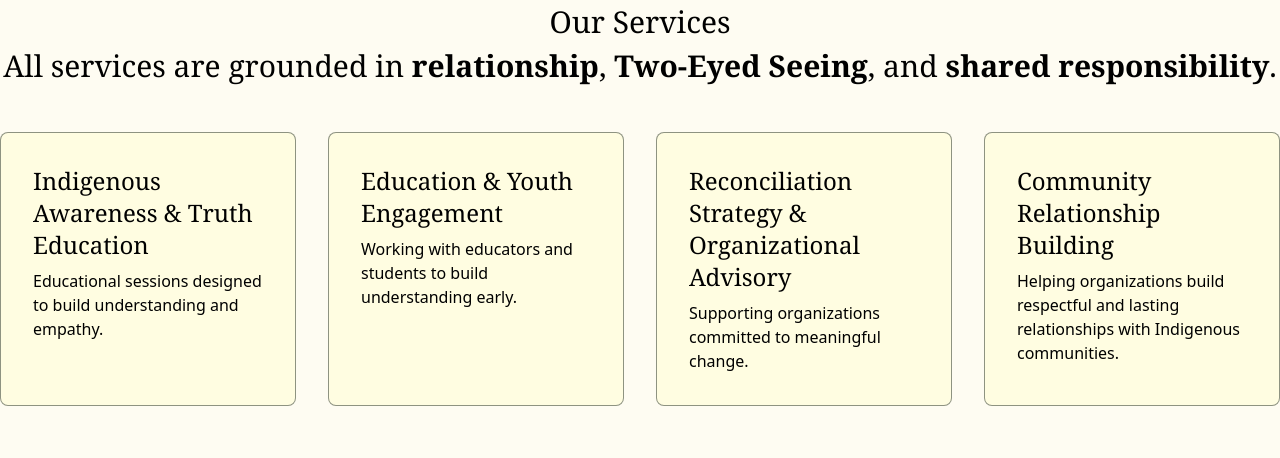
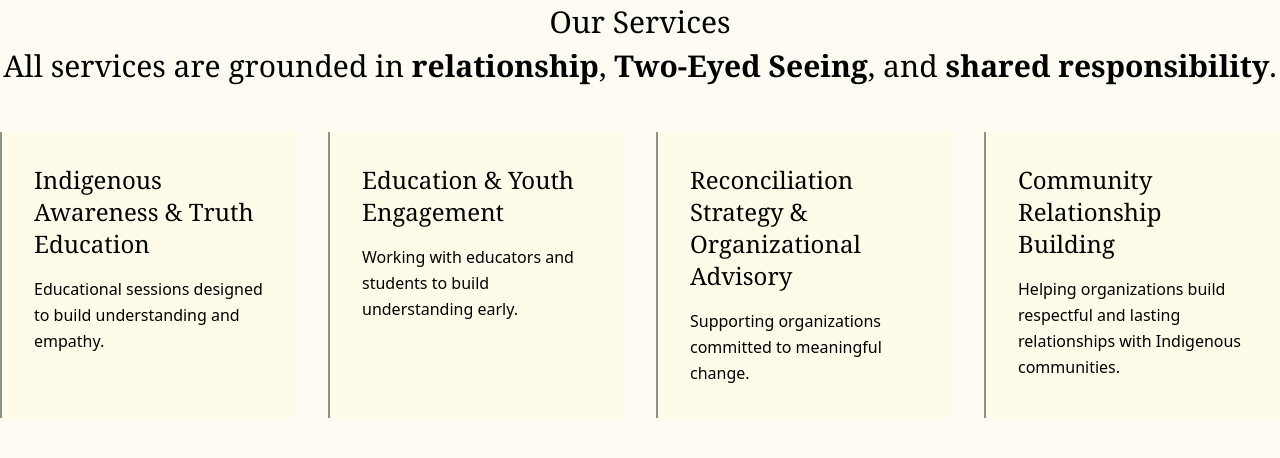
Before and after one commit to MastracciN/eli-consulting, a React (Vite) app: page / in a window 1280 px wide. Shown: the part 860-1318 px from the top of the page. Built offline with nearby package versions, Linux system fonts and the light colour scheme.

Commit message:
updated services section styling on home page

```diff
--- a/src/pages/Home.jsx
+++ b/src/pages/Home.jsx
@@ -31,22 +31,26 @@ const Home = () => {
                         <h2 className='text-3xl font-serif'>Our Services</h2>
                         <p className='text-3xl font-serif'>All services are grounded in <b>relationship</b>, <b>Two-Eyed Seeing</b>, and <b>shared responsibility</b>.</p>
                         <div className='flex flex-col md:flex-row mt-10 md:space-x-8 space-y-8 md:space-y-0 max-w-[1400px]'>
-                            <div className='flex flex-col flex-1 space-y-2 p-8 rounded-lg transition-all duration-300 bg-crm hover:bg-black/10 hover:shadow-xl border-1 border-dg/50'>
+                            <div className='flex flex-col flex-1 space-y-4 p-8 transition-all duration-300 bg-crm/50
+                            hover:-translate-y-1 hover:shadow-2xl hover:bg-crm leading-relaxed border-l-2 border-dg/50'>
                                 <p className='text-2xl font-serif'>Indigenous Awareness & Truth Education</p>
                                 <p>Educational sessions designed to build understanding and empathy.</p>
                             </div>
 
-                            <div className='flex flex-col flex-1 space-y-2 p-8 rounded-lg transition-all duration-300 bg-crm hover:bg-black/10 hover:shadow-xl border-1 border-dg/50'>
+                            <div className='flex flex-col flex-1 space-y-4 p-8 transition-all duration-300 bg-crm/50
+                            hover:-translate-y-1 hover:shadow-2xl hover:bg-crm leading-relaxed border-l-2 border-dg/50'>
                                 <p className='text-2xl font-serif'>Education & Youth Engagement</p>
                                 <p>Working with educators and students to build understanding early.</p>
                             </div>
 
-                            <div className='flex flex-col flex-1 space-y-2 p-8 rounded-lg transition-all duration-300 bg-crm hover:bg-black/10 hover:shadow-xl border-1 border-dg/50'>
+                            <div className='flex flex-col flex-1 space-y-4 p-8 transition-all duration-300 bg-crm/50
+                            hover:-translate-y-1 hover:shadow-2xl hover:bg-crm leading-relaxed border-l-2 border-dg/50'>
                                 <p className='text-2xl font-serif'>Reconciliation Strategy & Organizational Advisory</p>
                                 <p>Supporting organizations committed to meaningful change.</p>
                             </div>
 
-                            <div className='flex flex-col flex-1 space-y-2 p-8 rounded-lg transition-all duration-300 bg-crm hover:bg-black/10 hover:shadow-xl border-1 border-dg/50'>
+                            <div className='flex flex-col flex-1 space-y-4 p-8 transition-all duration-300 bg-crm/50
+                            hover:-translate-y-1 hover:shadow-2xl hover:bg-crm leading-relaxed border-l-2 border-dg/50'>
                                 <p className='text-2xl font-serif'>Community Relationship Building</p>
                                 <p>Helping organizations build respectful and lasting relationships with Indigenous communities.</p>
                             </div>
```
